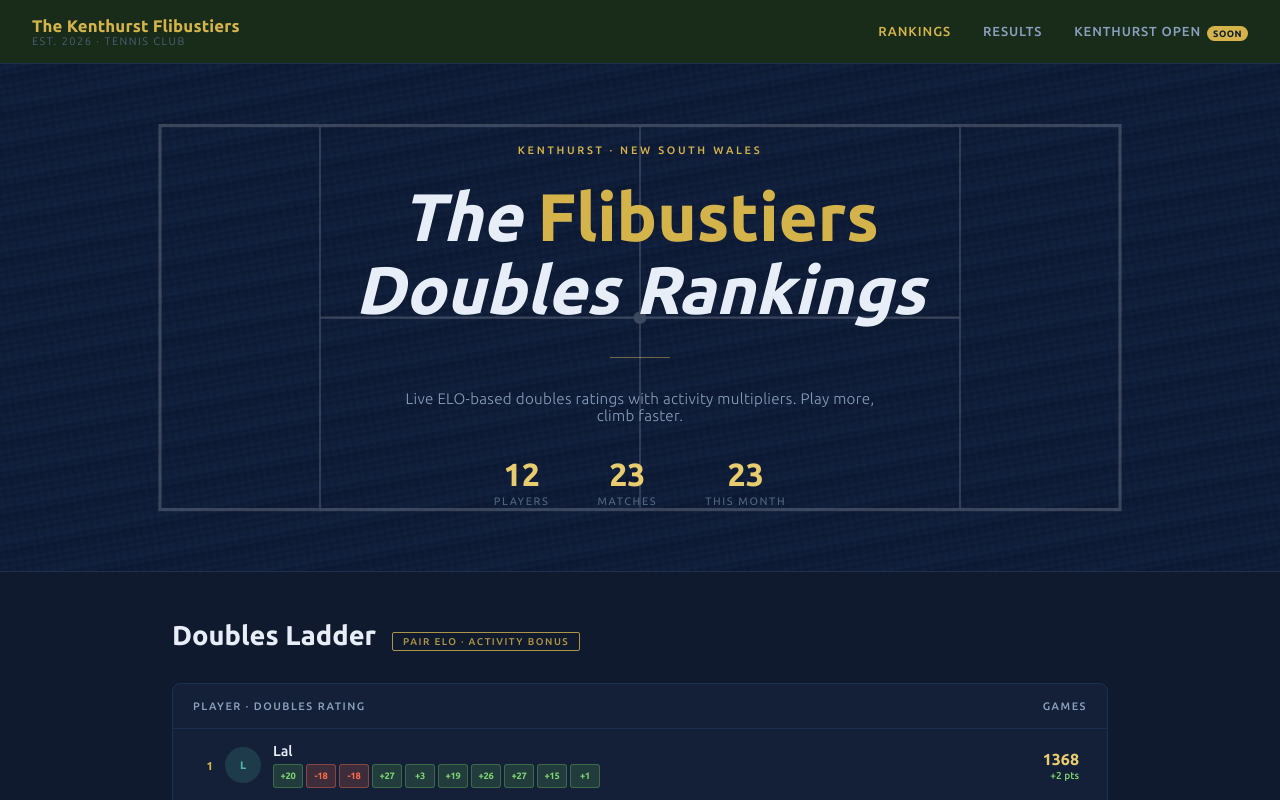
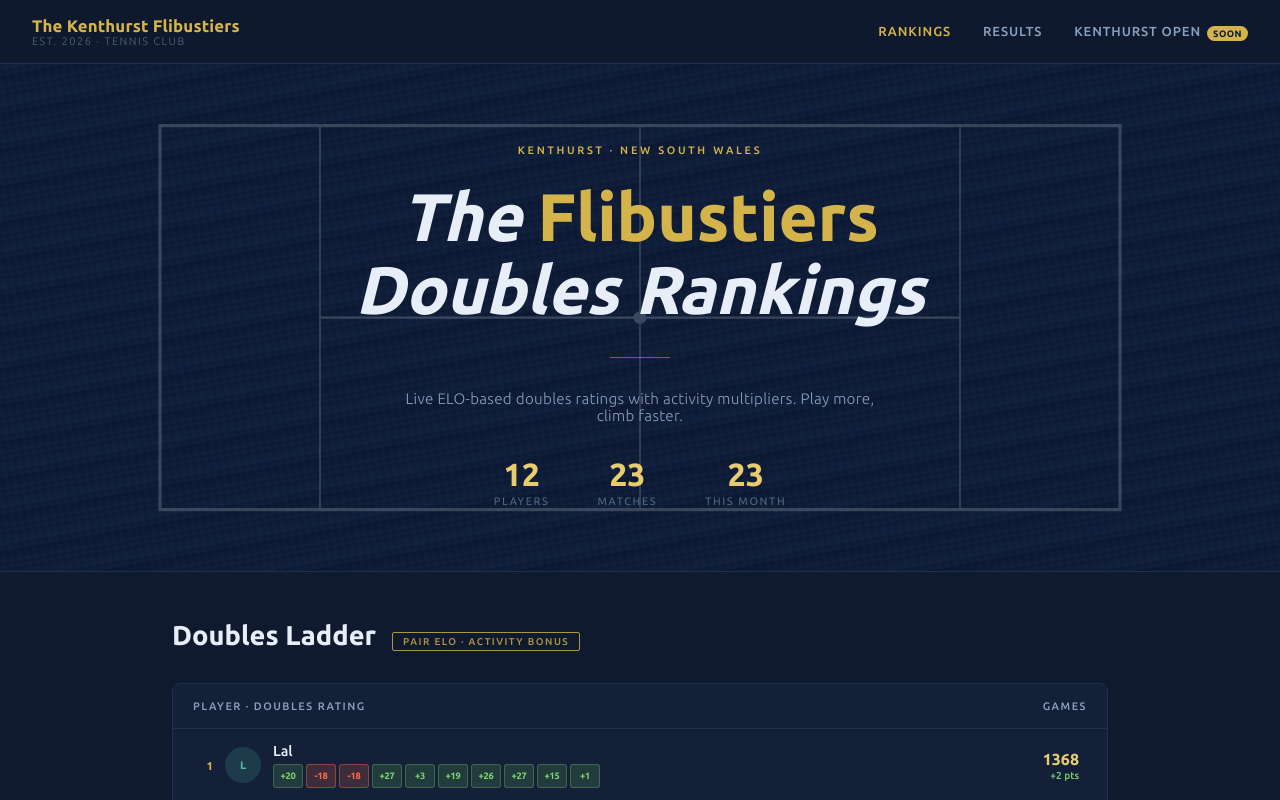
Before and after one commit to dmitridrozdov/kenthurst-flibustiers, a Next.js app: page / in a window 1280 px wide. Shown: the top 800 px of the page. Built offline with nearby package versions, Linux system fonts and the light colour scheme.

Commit message:
Update Nav.module.css

```diff
--- a/src/components/Nav.module.css
+++ b/src/components/Nav.module.css
@@ -2,7 +2,7 @@
   position: sticky;
   top: 0;
   z-index: 100;
-  background: rgba(26, 46, 26, 0.97);
+  background: rgba(15, 26, 46, 0.97);
   backdrop-filter: blur(12px);
   border-bottom: 1px solid var(--border);
   padding: 0 2rem;
```
